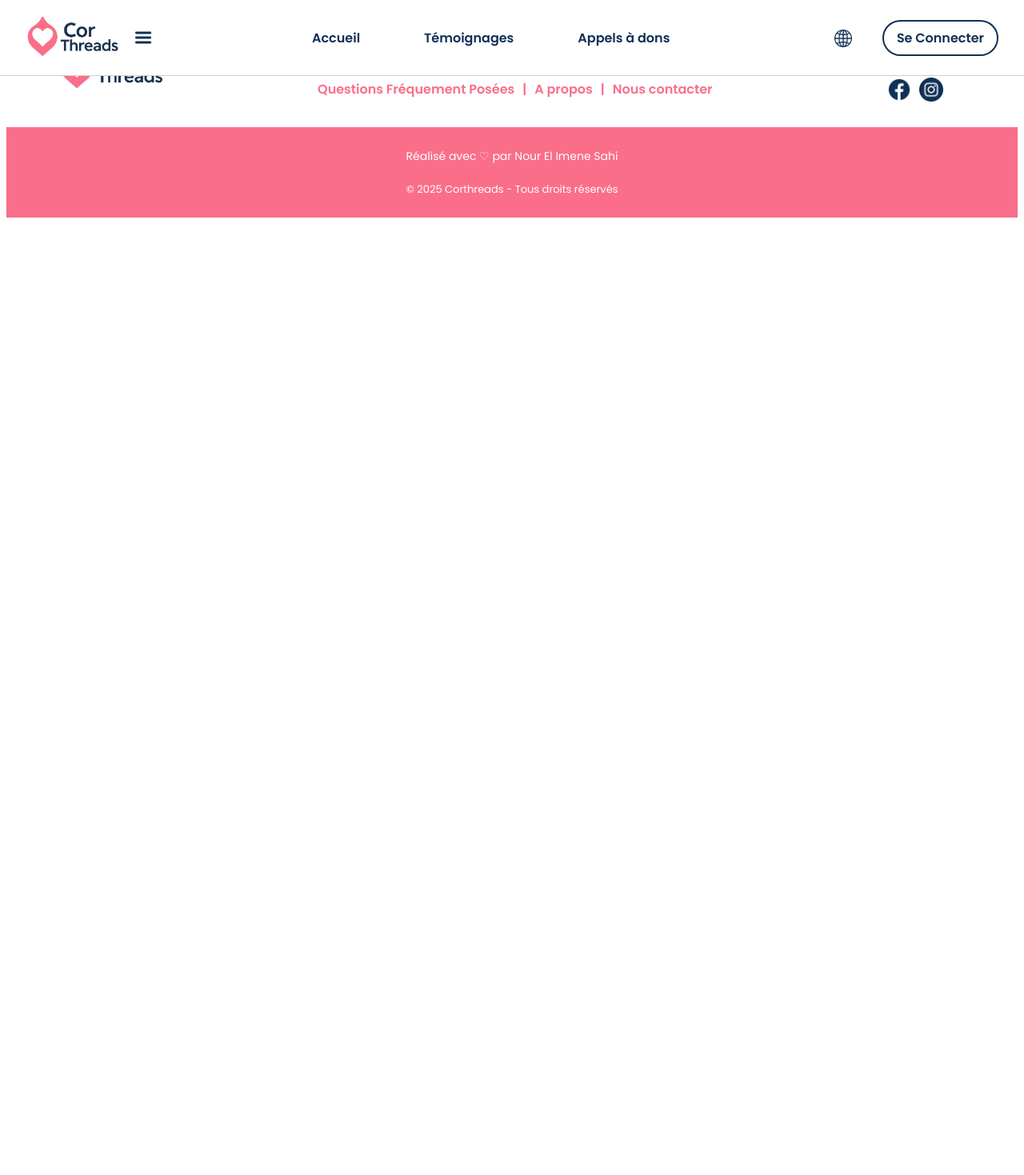
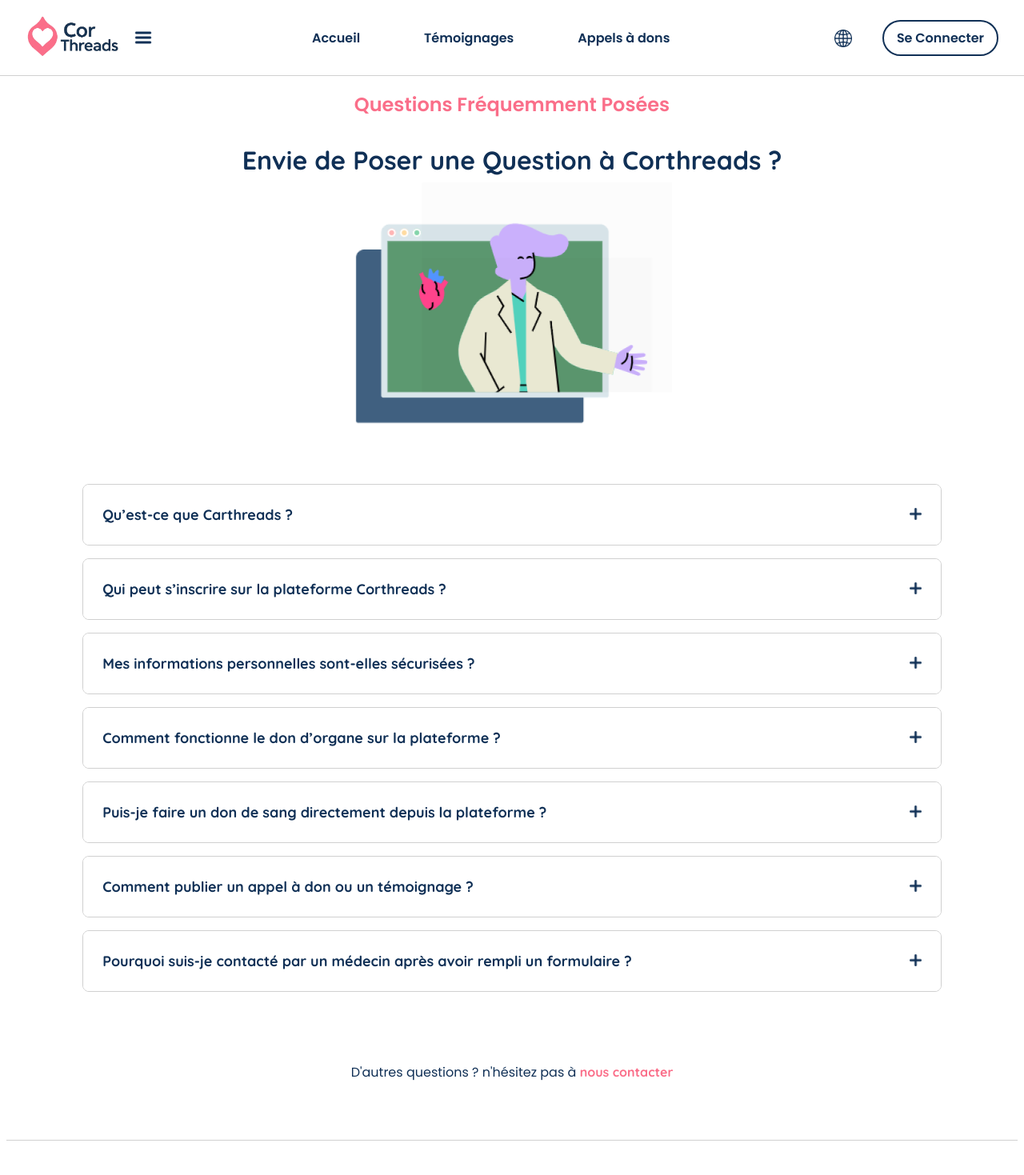
Before and after one commit to ImeneeSh/corthreads, a Vue app in the folder frontend/frontend/: page /questions in a window 1280 px wide. Shown: the top 1469 px of the page at 80% size. Before the commit the page ends 800 px from the top, so only its background shows below. Built offline with nearby package versions, Linux system fonts and the light colour scheme.

Commit message:
ajout de la page des questions fréquemment posées

```diff
--- a/frontend/frontend/src/components/footer.vue
+++ b/frontend/frontend/src/components/footer.vue
@@ -9,7 +9,7 @@
       <div class="section-milieu">
         <h3>Un besoin ? une question ?</h3>
         <div class="links">
-          <a href="#">Questions Fréquement Posées</a>
+          <router-link to="/questions">Questions Fréquement Posées</router-link>
           <span>|</span>
           <a href="#">A propos</a>
           <span>|</span>
--- a/frontend/frontend/src/router/index.js
+++ b/frontend/frontend/src/router/index.js
@@ -1,6 +1,7 @@
 import { createRouter, createWebHistory } from 'vue-router'
 import Accueil from '@/views/accueil.vue'
 import Connexion from '@/views/connexion.vue'
+import Questions from '@/views/questions.vue'
 
 const routes = [
     {
@@ -12,6 +13,11 @@
         path: '/connexion',
         name: 'Connexion',
         component: Connexion
+    },
+    {
+        path: '/questions',
+        name: 'Questions',
+        component: Questions
     }
     //les autres ici
 ]
--- /dev/null
+++ b/frontend/frontend/src/views/questions.vue
@@ -0,0 +1,173 @@
+<template>
+  <div class="faq-page">
+
+    <section class="faq-hero">
+      <h2>Questions Fréquemment Posées</h2>
+      <h3>Envie de Poser une Question à Corthreads ?</h3>
+      <img src="@/assets/questions.png" alt="illustation faq" class="faq-image" />
+    </section>
+
+    <section class="faq-liste">
+      <div v-for="(item, index) in faqs" :key="index" class="faq-item">
+        <button class="faq-question" :class="{ active: activeIndex === index }" @click="toggle(index)">
+          {{item.question}}
+          <span class="icon"><img :src="activeIndex === index ? moins : plus" alt="icon" /></span>
+        </button>
+          <div v-if="activeIndex === index" class="faq-reponse">
+            {{ item.reponse}}
+          </div>
+      </div>
+    </section>
+
+    <section class="faq-footer">
+      <p>D'autres questions ? n'hésitez pas à <a href="#">nous contacter</a></p>
+    </section>
+  </div>
+</template>
+
+<style scoped>
+
+@import url('https://fonts.googleapis.com/css2?family=Quicksand:wght@400;500;700&display=swap');
+
+.faq-page {
+  font-family: 'Quicksand', sans-serif;
+  color: #103056;
+  max-width: 90% ;
+  margin: auto;
+  padding: 85px 32px 32px;
+}
+
+.faq-hero {
+  text-align: center;
+  margin-bottom: 32px;
+}
+
+.faq-hero h2 {
+  color: #FA6E89;
+  font-weight: 700;
+  margin-bottom: 8px;
+  font-size: 24px ;
+}
+
+.faq-hero h3 {
+  font-family: 'Quicksand', sans-serif;
+  font-weight: 600;
+  font-size: 32px ;
+  margin-bottom: 4px ;
+}
+
+.faq-image {
+  max-width: 500px ;
+  margin-bottom : 32px ;
+  margin-top: 0 ;
+}
+
+.faq-liste {
+  margin-bottom: 48px ;
+}
+
+.faq-item {
+  border: 1px solid #D0D0D0;
+  border-radius: 8px;
+  margin-bottom: 16px;
+  overflow: hidden;
+}
+
+.faq-question {
+  background-color: white ;
+  font-family: 'Quicksand', sans-serif;
+  color: #103056;
+  font-weight: 600 ;
+  width: 100% ;
+  text-align: left;
+  padding: 24px ;
+  border: none ;
+  display: flex ;
+  justify-content: space-between;
+  align-items: center;
+  cursor: pointer;
+  font-size: 18px ;
+}
+
+.faq-question.active {
+  color: #FA6E89;
+}
+
+.faq-reponse {
+  padding: 16px ;
+  font-family: 'Quicksand', sans-serif;
+  background-color: white ;
+  color: #929090;
+  font-size: 16px ;
+  font-weight: 500 ;
+}
+
+.icon img {
+  width: 15px ;
+  height: 15px ;
+}
+
+.faq-footer {
+  text-align: center;
+  padding: 24px ;
+}
+
+.faq-footer a {
+  text-decoration: none;
+}
+
+.faq-footer p a {
+  color: #FA6E89;
+  font-weight: 700;
+  font-family: 'Quicksand', sans-serif;
+}
+</style>
+<script setup>
+import {ref} from 'vue' ;
+import plus from "@/assets/symbole-epais-daddition.png" ;
+import moins from "@/assets/signe-moins-dune-ligne-en-position-horizontale.png" ;
+
+const faqs = [
+  {
+    question: "Qu’est-ce que Carthreads ?",
+    reponse:
+    "Carthreads est une plateforme solidaire en Algérie qui connecte donneurs et receveurs de sang de manière anonyme et sécurisée.",
+  },
+  {
+    question: "Qui peut s’inscrire sur la plateforme Corthreads ?",
+    reponse:
+    "Tout citoyen résident en Algérie majeur peut s’inscrire pour devenir donneur ou receveur. Les professionnels de santé (médecins, spécialistes…) peuvent également s’inscrire pour encadrer le processus de don et valider les demandes.",
+  },
+  {
+    question: "Mes informations personnelles sont-elles sécurisées ?",
+    reponse:
+    "Oui. Toutes les données collectées (nom, groupe sanguin, etc.) sont strictement confidentielles, cryptées et ne seront jamais partagées à des fins commerciales ou non médicales.",
+  },
+  {
+    question: "Comment fonctionne le don d’organe sur la plateforme ?",
+    reponse:
+    "Le don d’organe se fait principalement après le décès (sauf pour le foie, possible du vivant). Si vous vous portez volontaire, un médecin vous contactera par mail pour organiser une visite médicale avant toute validation.",
+  },
+  {
+    question:"Puis-je faire un don de sang directement depuis la plateforme ?",
+    reponse:
+    "Non, mais vous pouvez manifester votre volonté de donner. Vous devrez remplir un questionnaire de santé, puis un médecin validera votre admissibilité et vous ajoutera à la liste des donneurs disponibles.",
+  },
+  {
+    question: "Comment publier un appel à don ou un témoignage ?",
+    reponse:
+    "Une fois inscrit et connecté, vous pouvez créer un poste soit pour un appel au don (avec les détails nécessaires : type de don, urgence, groupe sanguin...), soit pour un témoignage inspirant ou informatif.",
+  },
+  {
+    question: "Pourquoi suis-je contacté par un médecin après avoir rempli un formulaire ?",
+    reponse:
+    "Pour garantir la fiabilité et la sécurité des dons, chaque inscription ou demande de don est évaluée médicalement. Un professionnel vous contactera pour un suivi, notamment pour organiser une visite ou valider votre statut.",
+  },
+]
+
+const activeIndex = ref(null)
+
+function toggle(index) {
+  activeIndex.value = activeIndex.value === index ? null : index
+}
+</script>
```
Also changed, not shown: frontend/frontend/src/assets/questions.png (added).
